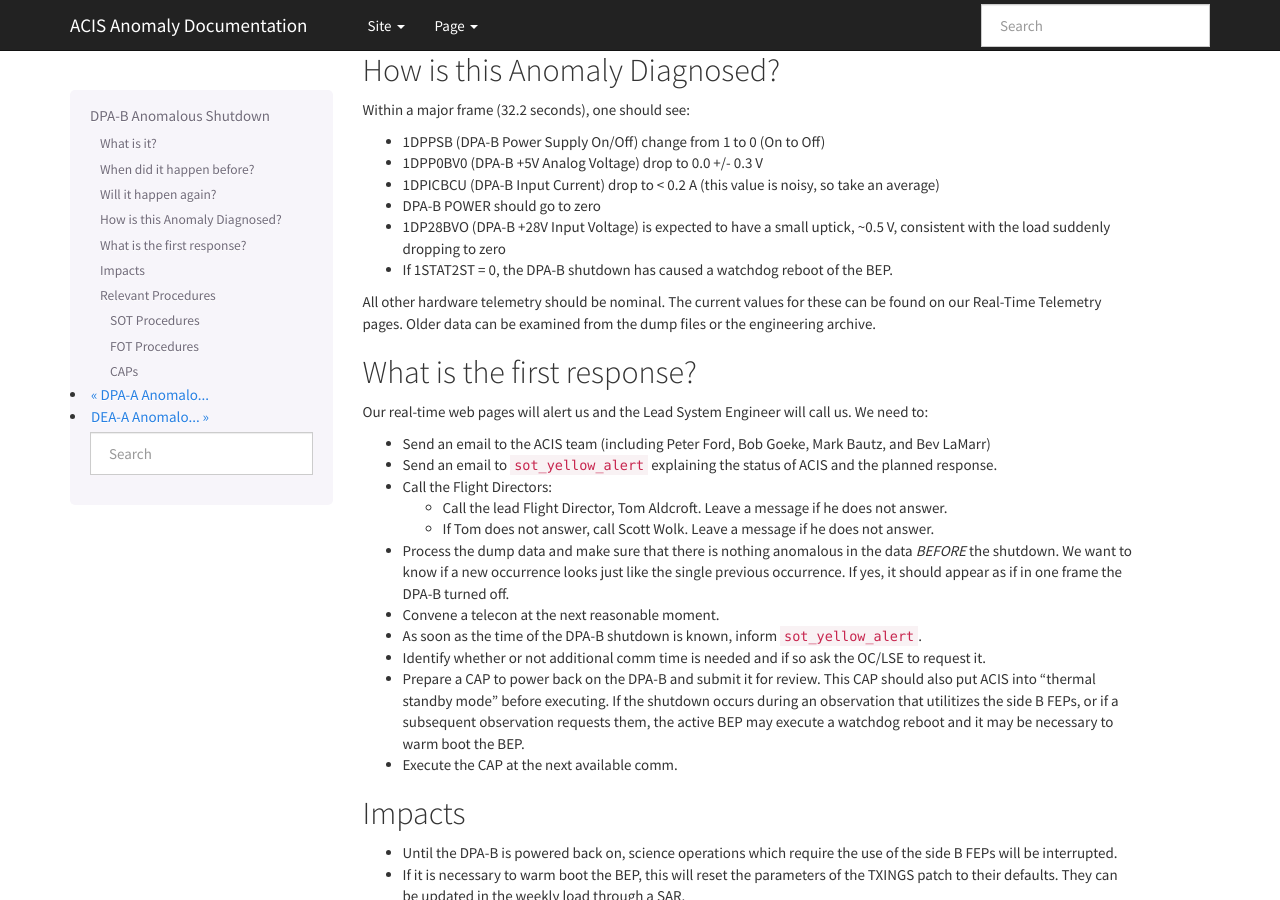
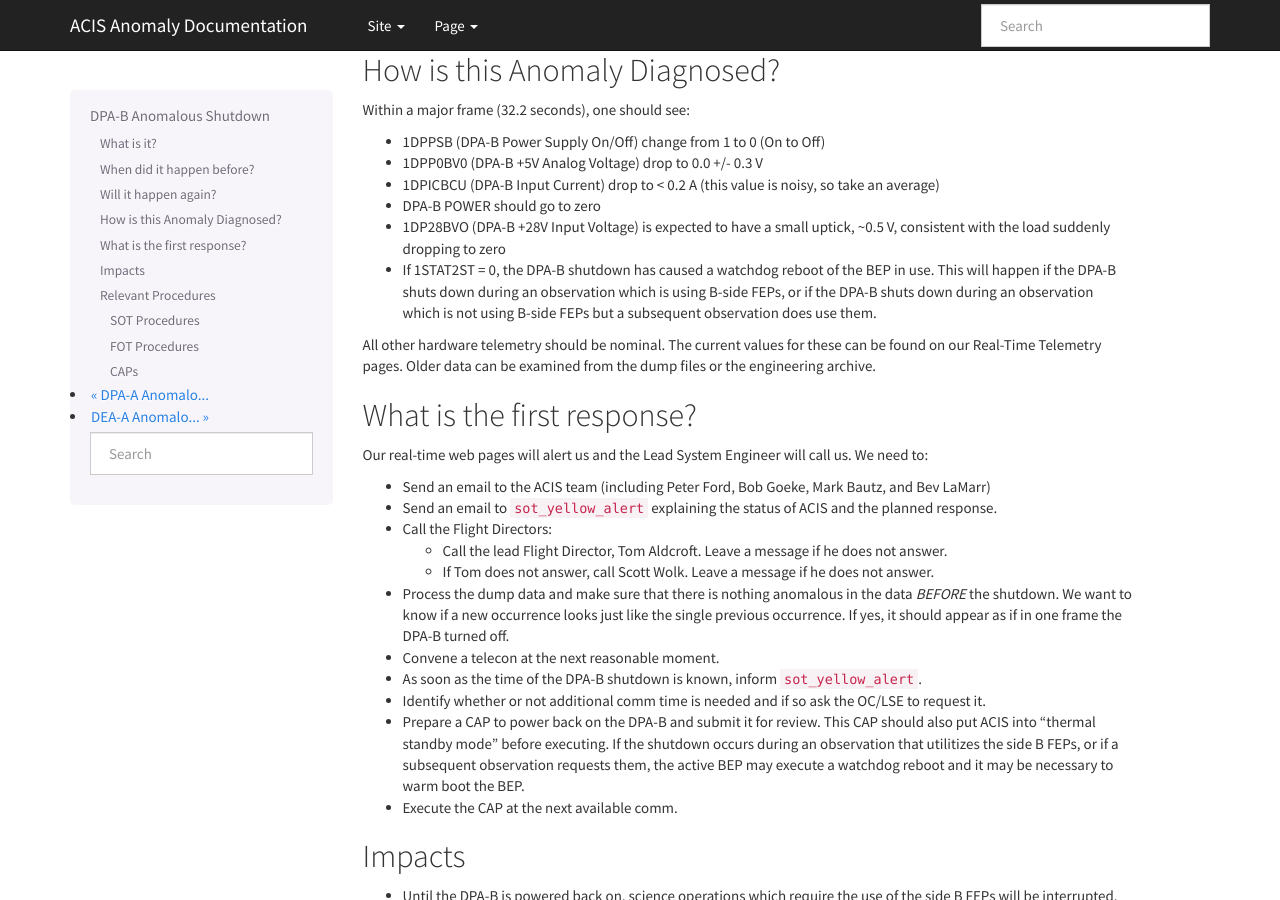
Before and after one commit to acisops/acis_anomaly_pages, a Sphinx documentation site: the page built from source/dpab_shutdown.rst, in a window 1280 px wide and 900 px high, scrolled down 388 px. Built offline with Sphinx 7.4.7, drawn with Linux system fonts in a browser that asks for light colours.

Commit message:
Add some text indicating why and when the BEP would watchdog reboot.

```diff
--- a/source/dpab_shutdown.rst
+++ b/source/dpab_shutdown.rst
@@ -31,7 +31,10 @@ Within a major frame (32.2 seconds), one should see:
 * DPA-B POWER should go to zero
 * 1DP28BVO (DPA-B +28V Input Voltage) is expected to have a small uptick, ~0.5 V, consistent with
   the load suddenly dropping to zero
-* If 1STAT2ST = 0, the DPA-B shutdown has caused a watchdog reboot of the BEP.
+* If 1STAT2ST = 0, the DPA-B shutdown has caused a watchdog reboot of the BEP in use. This will
+  happen if the DPA-B shuts down during an observation which is using B-side FEPs, or if the DPA-B
+  shuts down during an observation which is not using B-side FEPs but a subsequent observation does
+  use them.
 
 All other hardware telemetry should be nominal. The current values for these can be found
 on our Real-Time Telemetry pages.  Older data can be examined from the dump files or the
```
